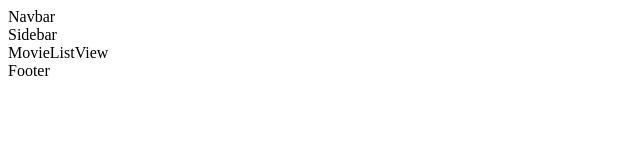
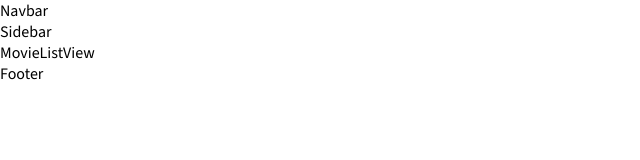
Before and after one commit to robertvari/tmdb_web_240907, a React (Create React App) app in the folder frontend/: page / in a window 1280 px wide. Shown: the top 160 px of the page, without its empty margins (0-640 px from the left). Built offline with nearby package versions, Linux system fonts and the light colour scheme.

Commit message:
Linked google fonts

```diff
--- a/frontend/public/index.html
+++ b/frontend/public/index.html
@@ -13,6 +13,10 @@
 
     <link rel="manifest" href="%PUBLIC_URL%/manifest.json" />
 
+    <link rel="preconnect" href="https://fonts.googleapis.com">
+    <link rel="preconnect" href="https://fonts.gstatic.com" crossorigin>
+    <link href="https://fonts.googleapis.com/css2?family=Source+Sans+3:ital,wght@0,200..900;1,200..900&display=swap" rel="stylesheet">
+
     <title>The Movie Database</title>
   </head>
   <body>
--- a/frontend/src/App.js
+++ b/frontend/src/App.js
@@ -1,6 +1,7 @@
 import Navbar from "./components/Navbar"
 import LandingPage from "./components/LandingPage"
 import Footer from "./components/Footer"
+import "./css/main.css"
 
 function App() {
   return (
--- /dev/null
+++ b/frontend/src/css/main.css
@@ -0,0 +1,11 @@
+@import "variables.css";
+
+*{
+    margin: 0;
+    padding: 0;
+    box-sizing: border-box;
+}
+
+body{
+    font-family: "Source Sans 3", sans-serif;
+}
--- /dev/null
+++ b/frontend/src/css/variables.css
@@ -0,0 +1,6 @@
+:root{
+    --navbar-color: #032541;
+    --light-blue: #01b3e3;
+    --default-border: 1px solid rgba(0, 0, 0, 0.112);
+    --default-border-radius: 10px;
+}
```
